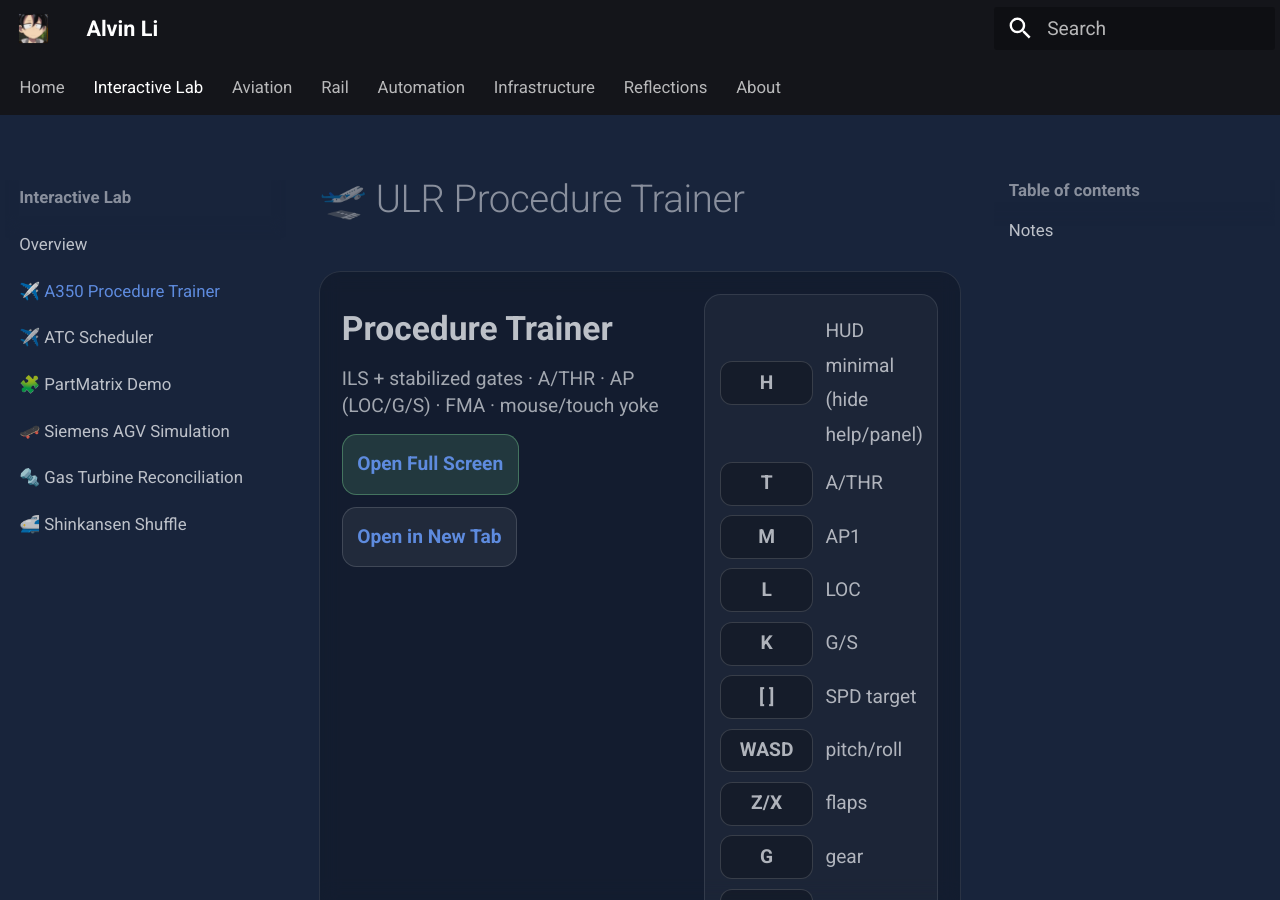
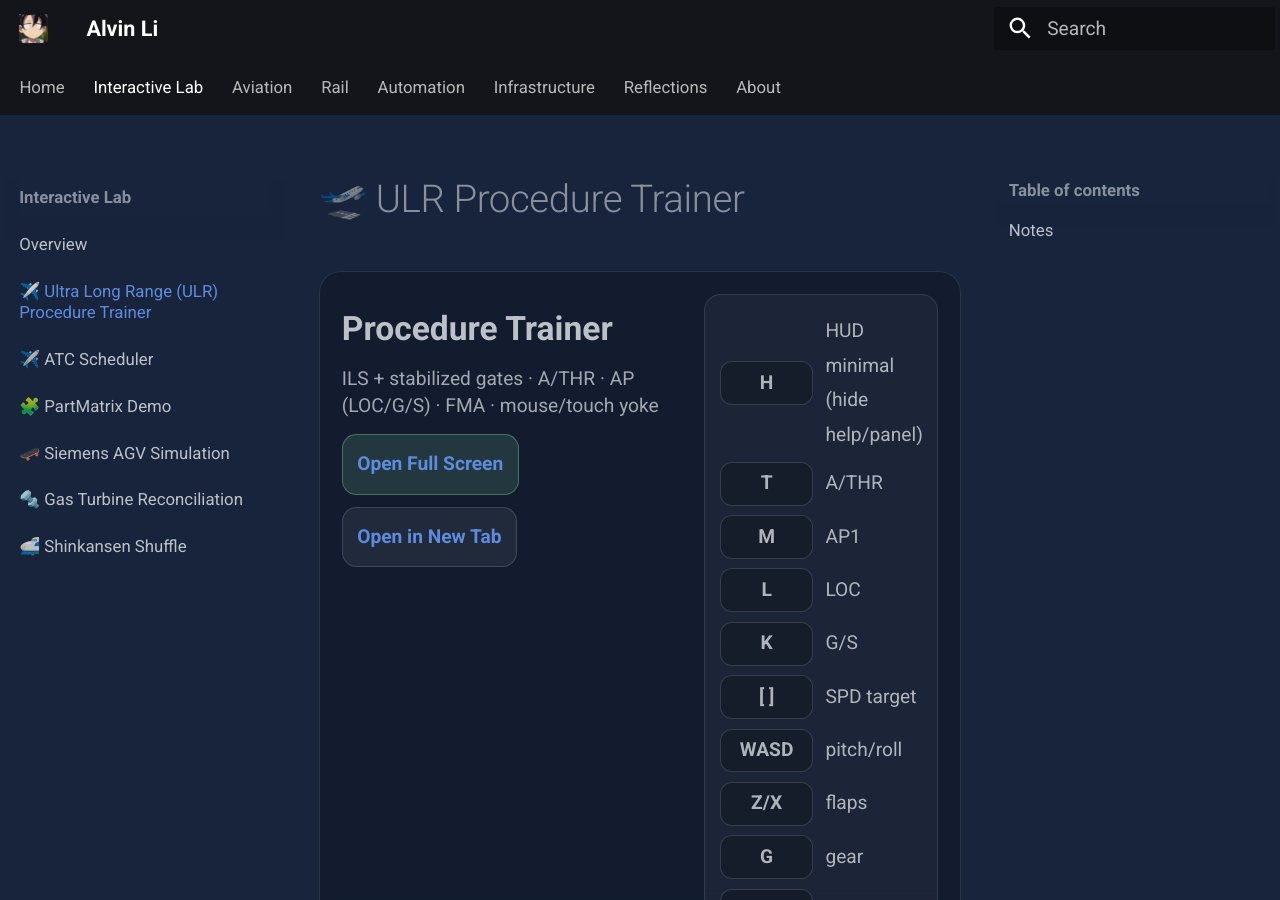
Before and after one commit to alvvvli/alvin-site, an MkDocs documentation site: the page built from docs/lab/a350sim.md, in a window 1280 px wide and 900 px high. Built offline with MkDocs 1.6.1 and Material for MkDocs 9.7.7, drawn with Linux system fonts in a browser that asks for light colours.

Commit message:
Update mkdocs.yml

```diff
--- a/mkdocs.yml
+++ b/mkdocs.yml
@@ -39,7 +39,7 @@ nav:
   - Home: index.md
   - Interactive Lab:
       - Overview: lab/index.md
-      - ✈️ A350 Procedure Trainer: lab/a350sim.md
+      - ✈️ Ultra Long Range (ULR) Procedure Trainer: lab/a350sim.md
       - ✈️ ATC Scheduler: lab/atc.md
       - 🧩 PartMatrix Demo: lab/partmatrix.md
       - 🛹 Siemens AGV Simulation: lab/agv.md
```
